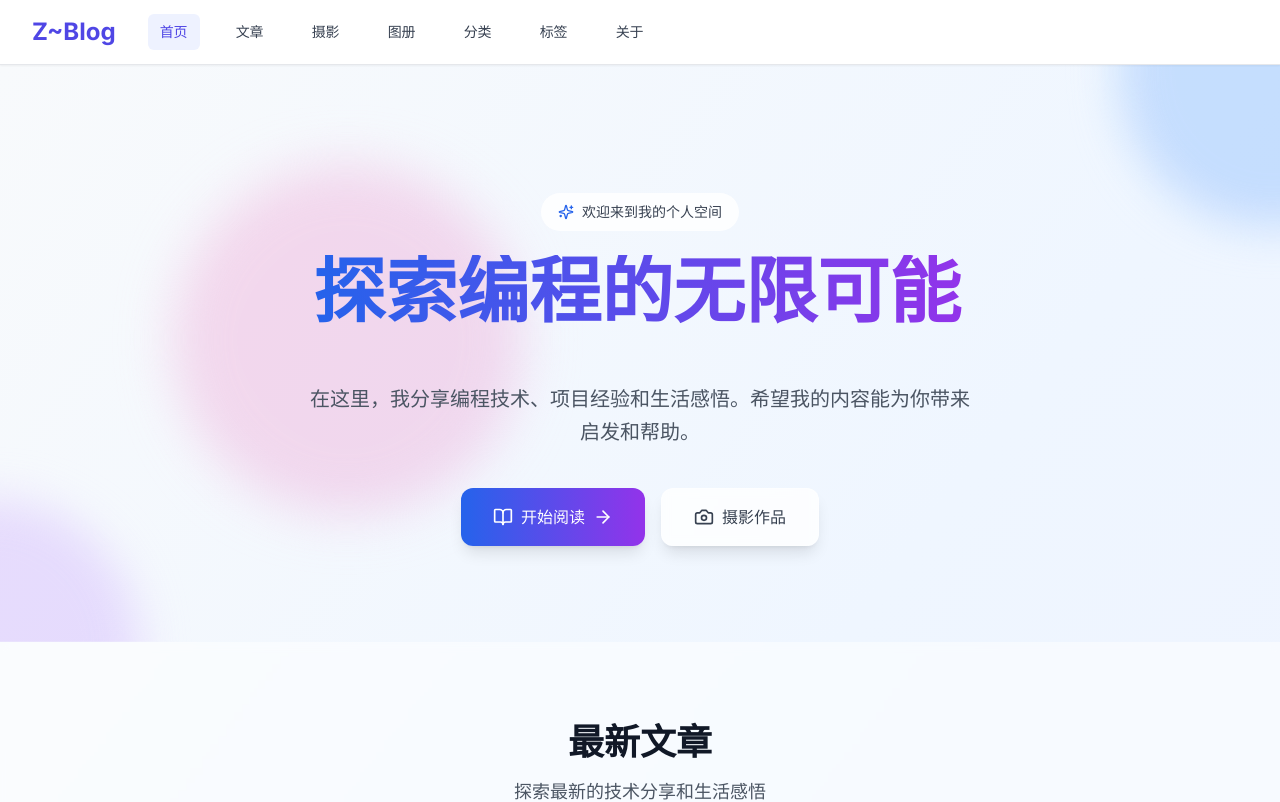
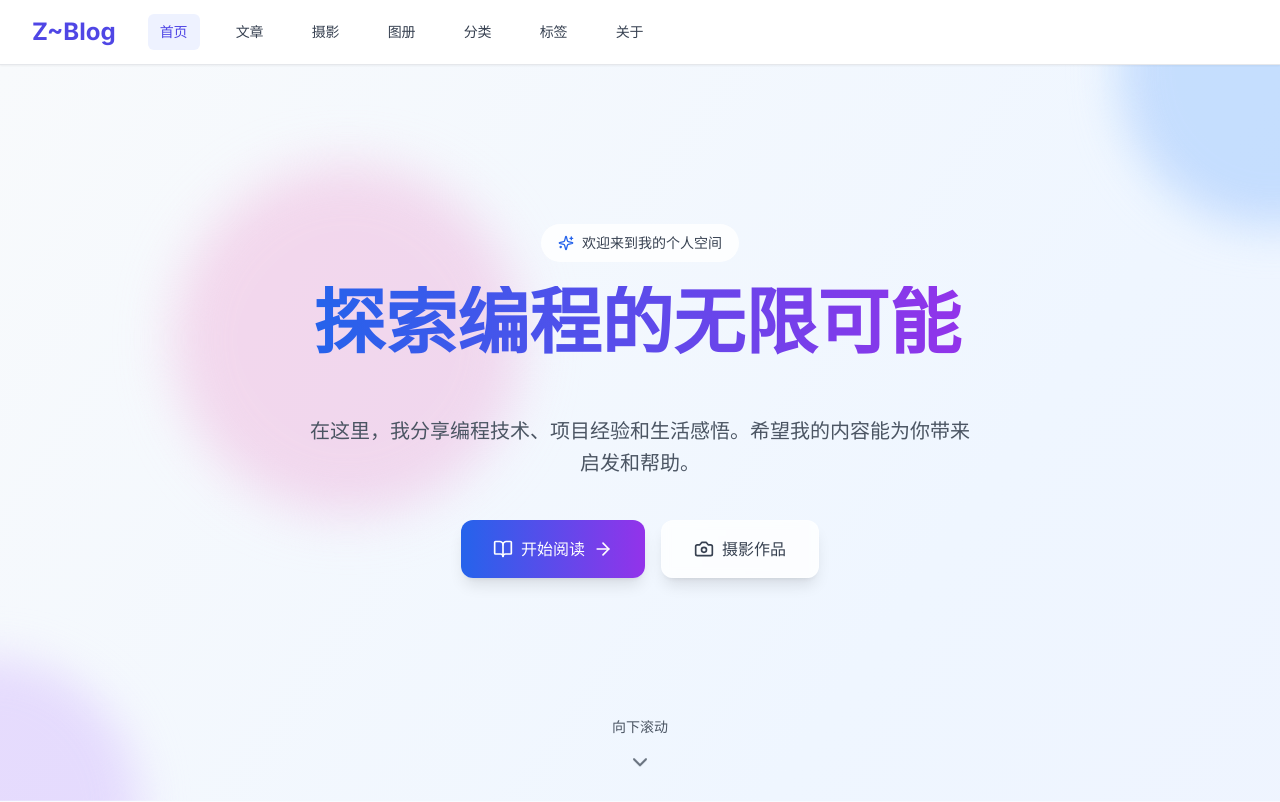
Before and after one commit to XyanZhang/x-blog, a Next.js app: page / in a window 1280 px wide. Shown: the top 802 px of the page. Built offline with nearby package versions, Linux system fonts and the light colour scheme; no server answers; the database is empty.

Commit message:
feat: 添加滚动指示器组件和动画，更新首页布局以增强用户体验

```diff
--- a/src/app/(pages)/page.tsx
+++ b/src/app/(pages)/page.tsx
@@ -1,11 +1,11 @@
 // src/app/(pages)/page.tsx
 import { FC } from 'react'
 import Link from 'next/link'
-import { ArrowRight, Calendar, User, Sparkles, BookOpen, Camera } from 'lucide-react'
+import { ArrowRight, Calendar, User, Sparkles, BookOpen, Camera, ChevronDown } from 'lucide-react'
 
 import { getFeaturedPost, getRecentPosts, getCategories } from '@/lib/db'
 import type { HomePageData } from '@/types/blog'
-import TypewriterText from '@/components/TypewriterText'
+import TypewriterText, { ScrollIndicator } from '@/components/TypewriterText'
 
 // 服务器组件 - 获取数据
 async function getHomePageData(): Promise<HomePageData> {
@@ -36,8 +36,8 @@ const HomePage: FC = async () => {
 
   return (
     <div className="min-h-screen bg-gradient-to-br from-slate-50 via-blue-50 to-indigo-50">
-      {/* 英雄区域 */}
-      <section className="pt-32 pb-24 px-4 relative overflow-hidden">
+      {/* 第一屏 - 英雄区域 */}
+      <section className="min-h-[calc(100vh-4rem)] flex items-center justify-center px-4 relative overflow-hidden">
         {/* 背景装饰 */}
         <div className="absolute inset-0 overflow-hidden">
           <div className="absolute -top-40 -right-40 w-80 h-80 bg-blue-200 rounded-full mix-blend-multiply filter blur-xl opacity-70 animate-blob"></div>
@@ -81,7 +81,7 @@ const HomePage: FC = async () => {
           <p className="text-xl text-gray-600 mb-10 max-w-2xl mx-auto leading-relaxed">
             在这里，我分享编程技术、项目经验和生活感悟。希望我的内容能为你带来启发和帮助。
           </p>
-          <div className="flex flex-col sm:flex-row gap-4 justify-center">
+          <div className="flex flex-col sm:flex-row gap-4 justify-center mb-16">
             <Link
               href="/posts"
               className="inline-flex items-center px-8 py-4 bg-gradient-to-r from-blue-600 to-purple-600 text-white rounded-xl hover:from-blue-700 hover:to-purple-700 transition-all duration-300 font-medium shadow-lg hover:shadow-xl transform hover:-translate-y-1"
@@ -99,8 +99,13 @@ const HomePage: FC = async () => {
             </Link>
           </div>
         </div>
+
+        {/* 滚动指示器 */}
+        <ScrollIndicator />
       </section>
 
+      {/* 第二屏 - 内容区域 */}
+      <div id="content-section">
         {/* 特色文章 */}
         {featuredPost && featuredPost.category && (
           <section className="py-20 px-4">
@@ -249,15 +254,15 @@ const HomePage: FC = async () => {
                   <div className="text-5xl mb-4 group-hover:scale-110 transition-transform duration-300">{category.icon}</div>
                   <h3 className="font-bold text-gray-900 mb-3 text-lg">{category.name}</h3>
                   <p className="text-sm text-gray-600 mb-4">{category._count.posts} 篇文章</p>
-                <div
-                  className="w-full h-1 rounded-full transition-all duration-300 group-hover:h-2"
-                  style={{ backgroundColor: category.color || '#6b7280' }}
-                />
+                  <div className="text-blue-600 font-medium group-hover:translate-x-1 transition-transform">
+                    浏览分类 →
+                  </div>
                 </Link>
               ))}
             </div>
           </div>
         </section>
+      </div>
 
       {/* 页脚 */}
       <footer className="bg-gray-900 text-white py-16 px-4">
--- a/src/app/globals.css
+++ b/src/app/globals.css
@@ -192,4 +192,20 @@
   .scrollbar-thin::-webkit-scrollbar-thumb:hover {
     @apply bg-gray-400;
   }
+
+  /* 滚动指示器动画 */
+  @keyframes scroll-indicator {
+    0%, 100% {
+      transform: translateY(0);
+      opacity: 0.7;
+    }
+    50% {
+      transform: translateY(10px);
+      opacity: 1;
+    }
+  }
+
+  .animate-scroll-indicator {
+    animation: scroll-indicator 2s ease-in-out infinite;
+  }
 }
--- a/src/components/TypewriterText.tsx
+++ b/src/components/TypewriterText.tsx
@@ -1,6 +1,7 @@
 'use client'
 
 import React, { useState, useEffect } from 'react'
+import { ChevronDown } from 'lucide-react'
 
 interface TypewriterTextProps {
   texts: string[]
@@ -92,4 +93,25 @@ const TypewriterText: React.FC<TypewriterTextProps> = ({
   )
 }
 
+// 客户端滚动指示器组件
+export const ScrollIndicator: React.FC = () => {
+  const handleScroll = () => {
+    document.getElementById('content-section')?.scrollIntoView({
+      behavior: 'smooth'
+    })
+  }
+
+  return (
+    <div className="absolute bottom-8 left-1/2 transform -translate-x-1/2">
+      <button
+        onClick={handleScroll}
+        className="flex flex-col items-center text-gray-600 hover:text-gray-800 transition-colors group"
+      >
+        <span className="text-sm mb-2 group-hover:text-blue-600 transition-colors">向下滚动</span>
+        <ChevronDown className="h-6 w-6 animate-scroll-indicator" />
+      </button>
+    </div>
+  )
+}
+
 export default TypewriterText
```
Lines whose indentation alone changed are shown as unchanged.
